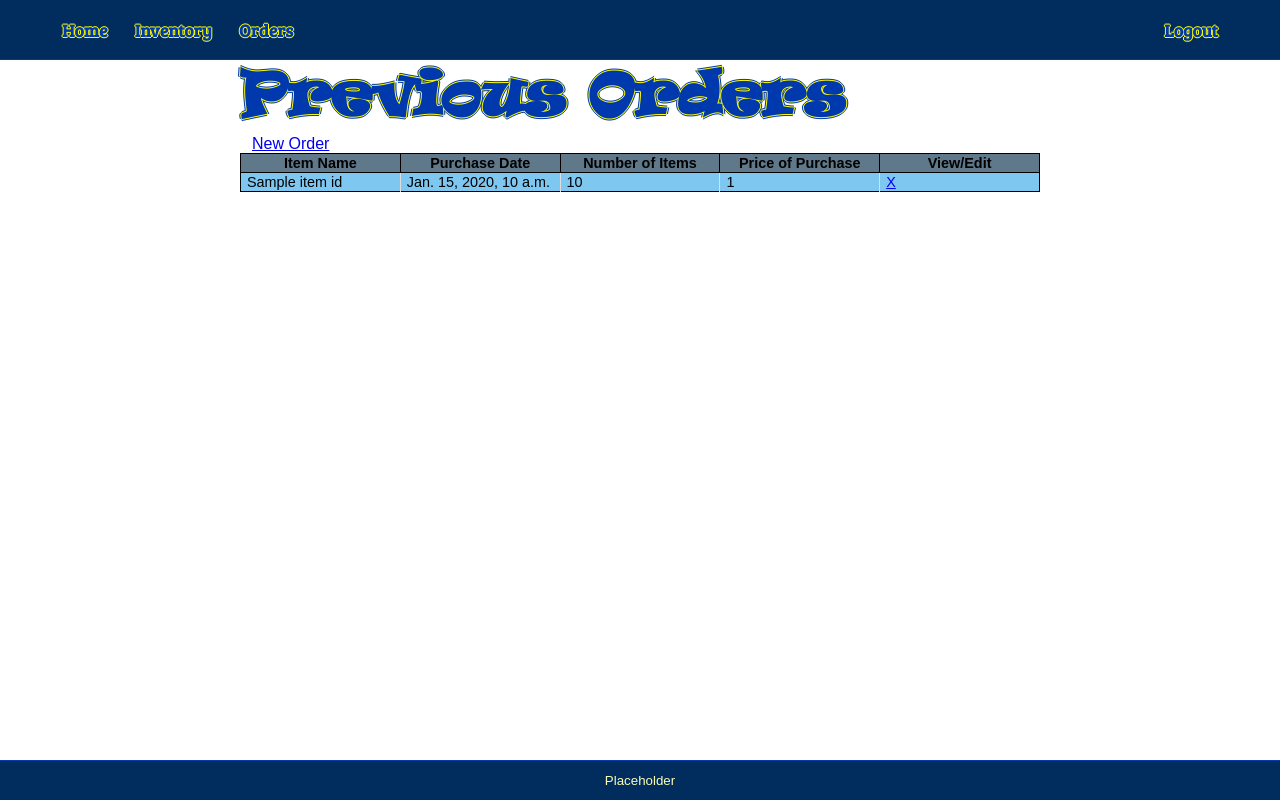
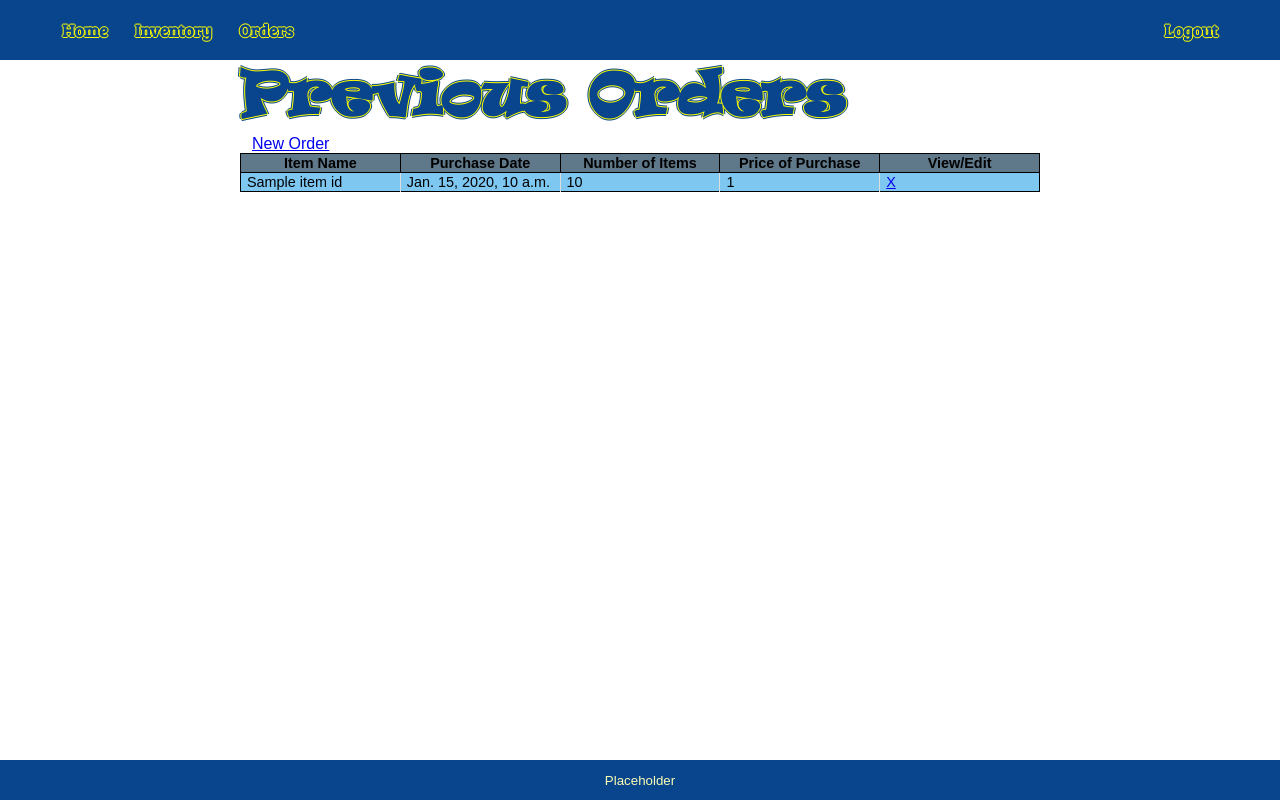
Before and after one commit to based-jace/sheris-shaved-ice, a Django app: template inv_manage/templates/inv_manage/orders.html in a window 1280 px wide. Run offline with Django 3.2, Linux system fonts and the light colour scheme; the template is opened without the code that fills it: most values are stand-ins (such as "Sample title", 1, 10 or a date in 2020); some web fonts are replaced.

Commit message:
Colors and a database bugfix

```diff
--- a/inv_manage/databaseutils.py
+++ b/inv_manage/databaseutils.py
@@ -121,7 +121,6 @@ class db_methods:
 
     @staticmethod
     def jsonify_items(items):
-        print(items[0].id)
         json_items = [{
             'id': item.id,
             'name': item.item_id.name,
--- a/inv_manage/static/css/auth.scss
+++ b/inv_manage/static/css/auth.scss
@@ -1,6 +1,6 @@
 $input-width: 150px;
 $label-width: 80px;
-$primary: #0038AE;
+$primary: #08458c;
 $white: white;
 $yellow: yellow;
 $light-yellow: #fafcb5;
--- a/inv_manage/static/css/base.css
+++ b/inv_manage/static/css/base.css
@@ -42,13 +42,13 @@ h1 {
 }
 
 .light-logo {
-  text-shadow: 1px 0 #0038AE, 0 1px #0038AE, -1px 0 #0038AE, 0 -1px #0038AE, 2px 0 white, 0 2px white, -2px 0 white, 0 -2px white;
+  text-shadow: 1px 0 #08458c, 0 1px #08458c, -1px 0 #08458c, 0 -1px #08458c, 2px 0 white, 0 2px white, -2px 0 white, 0 -2px white;
   color: yellow;
 }
 
 .dark-logo {
-  text-shadow: 1px 0 yellow, 0 1px yellow, -1px 0 yellow, 0 -1px yellow, 2px 0 #0038AE, 0 2px #0038AE, -2px 0 #0038AE, 0 -2px #0038AE;
-  color: #0038AE;
+  text-shadow: 1px 0 yellow, 0 1px yellow, -1px 0 yellow, 0 -1px yellow, 2px 0 #08458c, 0 2px #08458c, -2px 0 #08458c, 0 -2px #08458c;
+  color: #08458c;
 }
 
 select, .form-input {
@@ -188,9 +188,9 @@ footer {
       -ms-flex-pack: center;
           justify-content: center;
   height: 40px;
-  background: #012d5e;
+  background: #08458c;
   width: 100%;
-  border-top: 1px #0038AE solid;
+  border-top: 1px #08458c solid;
 }
 
 .hide {
--- a/inv_manage/static/css/base.scss
+++ b/inv_manage/static/css/base.scss
@@ -1,8 +1,8 @@
-$primary: #0038AE;
+$primary: #08458c;
 $white: white;
 $yellow: yellow;
 $light-yellow: #fafcb5;
-$light-blue: #012d5e;
+$light-blue: #08458c;
 $success: #23db3e;
 $error: #e22626;
 
--- a/inv_manage/static/css/inv_manage.css
+++ b/inv_manage/static/css/inv_manage.css
@@ -6,7 +6,7 @@
   width: 0;
   border: none;
   text-shadow: 1px 0 yellow, 0 1px yellow, -1px 0 yellow, 0 -1px yellow;
-  color: #0038AE;
+  color: #08458c;
   padding: 8px 12px;
 }
 
@@ -74,8 +74,8 @@
   display: flex;
   height: 60px;
   width: 100%;
-  background: #012d5e;
-  border-bottom: 1px #0038AE solid;
+  background: #08458c;
+  border-bottom: 1px #08458c solid;
   -webkit-box-align: center;
       -ms-flex-align: center;
           align-items: center;
--- a/inv_manage/static/css/inv_manage.scss
+++ b/inv_manage/static/css/inv_manage.scss
@@ -1,11 +1,11 @@
 $navbar-height: 60px;
 $footer-height: 40px;
 
-$primary: #0038AE;
+$primary: #08458c;
 $yellow: yellow;
 $white: white;
 $light-yellow: #fafcb5;
-$light-blue: #012d5e;
+$light-blue: #08458c;
 
 .top-nav{
     a{
--- a/inv_manage/views.py
+++ b/inv_manage/views.py
@@ -71,7 +71,9 @@ def neworder(request):
 #     return check_auth(request, 'inv_manage/inventory.html',context={'items':items, 'active':'inventory'})
 @never_cache
 def inv_manage(request):
-    items = Item.objects.filter(available=True)
+    items = {}
+    if Item.objects.all():
+        items = Item.objects.filter(available=True)
 
     if request.method == "POST":
         db_methods.delete_selected(request.POST)
```
Also changed, not shown: inv_manage/static/css/auth.css (+5 -5 lines).
